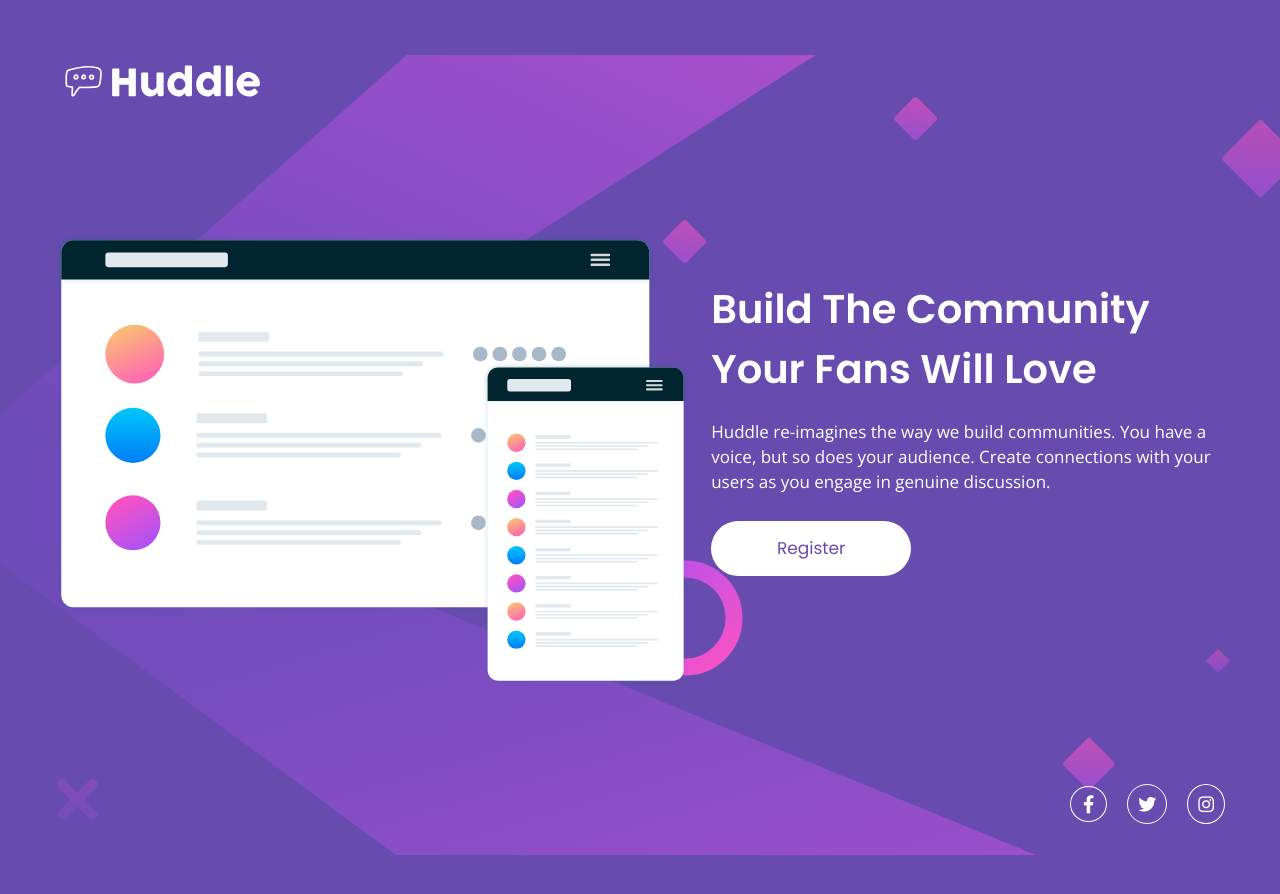
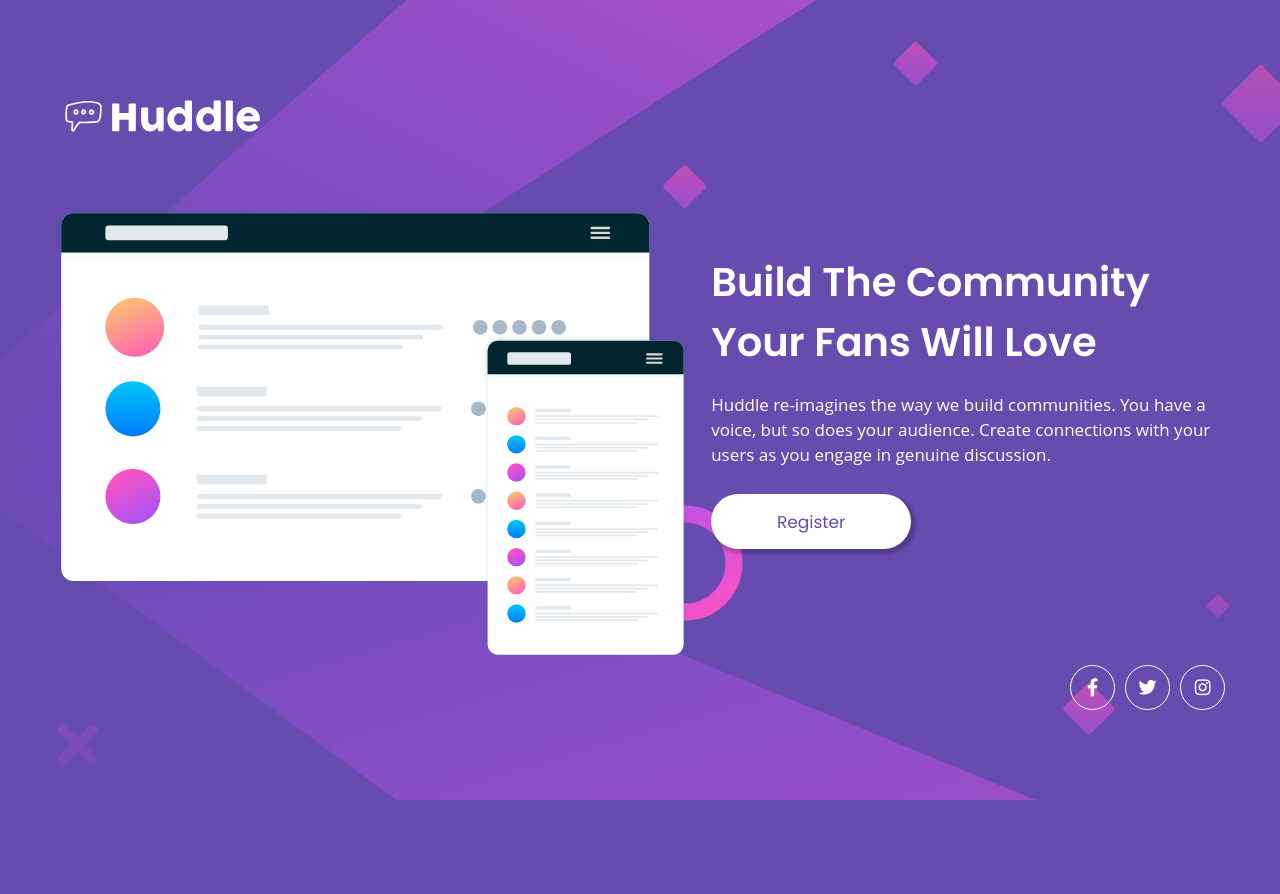
Before and after one commit to ederhscc/desafio-huddle-landing-page, a plain HTML site: page index.html in a window 1280 px wide. After the commit the page ends 800 px from the top, so only its background shows below. Drawn offline with nearby package versions, Linux system fonts and the light colour scheme.

Commit message:
forth commit

```diff
--- a/index.html
+++ b/index.html
@@ -13,10 +13,6 @@
     <link rel="preconnect" href="https://fonts.googleapis.com">
     <link rel="preconnect" href="https://fonts.gstatic.com" crossorigin>
     <link href="https://fonts.googleapis.com/css2?family=Poppins:wght@400;600&display=swap" rel="stylesheet">
-
-    <link rel="preconnect" href="https://fonts.googleapis.com">
-    <link rel="preconnect" href="https://fonts.gstatic.com" crossorigin>
-    <link href="https://fonts.googleapis.com/css2?family=Open+Sans&display=swap" rel="stylesheet">
 
     <title>Huddle Landing Page</title>
 
@@ -38,7 +34,7 @@
                 <img src="./src/images/illustration-mockups.svg" alt="imgem desktop">
             </div>
             <div class="info">
-                <h2>Build The Community Your Fans Will Love</h2>
+                <h2>Build The Community<br> Your Fans Will Love</h2>
                 <p>Huddle re-imagines the way we build communities. You have a voice, but so does your audience. Create
                     connections with your users as you engage in genuine discussion.</p>
                 <a href="#"><button class="btn">Register</button></a>
--- a/src/css/style.css
+++ b/src/css/style.css
@@ -3,9 +3,13 @@ body {
     font-weight: 400;
     background: url(../images/bg-desktop.svg) no-repeat center center;
     background-color: var(--primari-color-dark);
+    background-size: cover;
+    display: flex;
+    justify-content: center;
+    align-items: center;
     max-width: var(--max-width-size);
-    margin: 55px;
-
+    min-height: 100vh;
+    padding: 55px;
 }
 
 .main {
@@ -14,8 +18,9 @@ body {
         "conteudo-principal conteudo-principal"
         "footer footer";
     grid-template-columns: repeat(2, 1fr);
-    max-width: var(--max-width-size);
-    height: 100vh;
+    max-height: 100vh;
+    max-width: 100vw;
+
 }
 
 .logo {
@@ -31,9 +36,9 @@ body {
     grid-area: conteudo-principal;
     grid-template-columns: 1fr 1fr;
     display: flex;
-    max-width: var(--max-width-size);
     margin: 0 auto;
     grid-column-gap: 10px;
+
 }
 
 .conteudo-principal .info {
@@ -68,6 +73,7 @@ body {
     background-color: #FFFFFF;
     transition: 0.3s;
     cursor: pointer;
+    box-shadow: 3px 3px 3px 2px rgba(0, 0, 0, 0.2);
 }
 
 .conteudo-principal .info a:hover .btn {
@@ -90,22 +96,20 @@ body {
     width: 155px;
 }
 
-.footer .social i {
+.footer .social a {
     font-size: 18px;
     color: #FFFFFF;
-    padding: 10px;
+    display: flex;
+    justify-content: center;
+    align-items: center;
     border: 1px solid #FFFFFF;
     border-radius: 50%;
     transition: 0.3s;
+    width: 45px;
+    height: 45px;
 }
 
-.footer .social a .fab.item1 {
-    padding: 8px 12px;
-}
-
-.footer .social a:hover i {
+.footer .social a:hover {
     color: var(--primari-color-soft);
     border: 1px solid var(--primari-color-soft);
-    border-radius: 50%;
-    font-weight: 600;
 }
```
